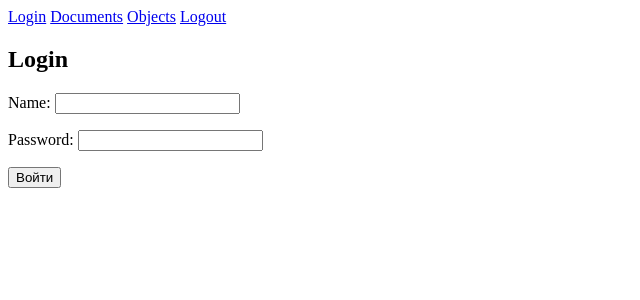
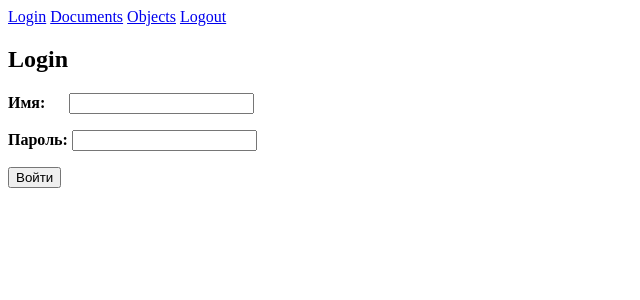
Before and after one commit to pirr/webgeolapp, a Flask app: page / in a window 1280 px wide. Shown: the top 300 px of the page, without its empty margins (0-640 px from the left). Run offline with Flask 2, Linux system fonts and the light colour scheme.

Commit message:
cosmetic

```diff
--- a/app.py
+++ b/app.py
@@ -1,25 +1,32 @@
 from flask import Flask, render_template, request, flash, session
-from wtforms import Form, TextField, PasswordField, validators
+# from wtforms import Form, TextField, PasswordField, validators
 import ipdb
 
 app = Flask(__name__)
 
-user = ('one','pass')
+users = [('one','pass1'),('two','pass2')]
 
 @app.route('/')
 def main():
     return render_template('index.html')
+
+# def not_user():
+#     if 'username' in session:
+#         continue
+#     else:
+#         flash("Введите логин и пароль")
+#         return render_template('index.html')
 
 @app.route('/login', methods=['GET', 'POST'])
 def login():
     if request.method == 'POST':
         name = request.form['name']
         passwd = request.form['passwd']
-        if (name, passwd) == user:
+        if (name, passwd) in users:
             session['username'] = name
             return render_template('login.html', name=name)
         else:
-            flash("Введите правильный логин и пароль")
+            flash("Введите верный логин и пароль")
             return render_template('index.html')
 
 @app.route('/documents/')
@@ -27,13 +34,16 @@ def documents():
     if 'username' in session:
         return render_template('documents.html')
     else:
-        flash("Введите правильный логин и пароль")
+        flash("Введите логин и пароль")
         return render_template('index.html')
 
-
 @app.route('/objects/')
-def _objs():
-    return render_template('objects.html')
+def objs():
+    if 'username' in session:
+        return render_template('objects.html')
+    else:
+        flash("Введите логин и пароль")
+        return render_template('index.html')
 
 @app.route('/logout')
 def clear():
--- a/templates/index.html
+++ b/templates/index.html
@@ -1,11 +1,13 @@
 {% extends "base.html" %}
 {% block body %}
 <h2>Login</h2>
-<form action="/login" method="POST">
-<p>Name: <input type='text' name='name'></p>
-<p>Password: <input type='password' name='passwd'></p>
-<input type="submit" name="enter" value="Войти">
-</form>
+    <form action="/login" method="POST">
+        <p><b>Имя: </b>
+        <input type='text' name='name' style="margin-left: 20px;">
+        <p><b>Пароль: </b>
+        <input type='password' name='passwd'>
+        <p><input type="submit" name="enter" value="Войти">
+    </form>
 {% with messages = get_flashed_messages() %}
         {% for message in messages %}
             {{message}}
```
